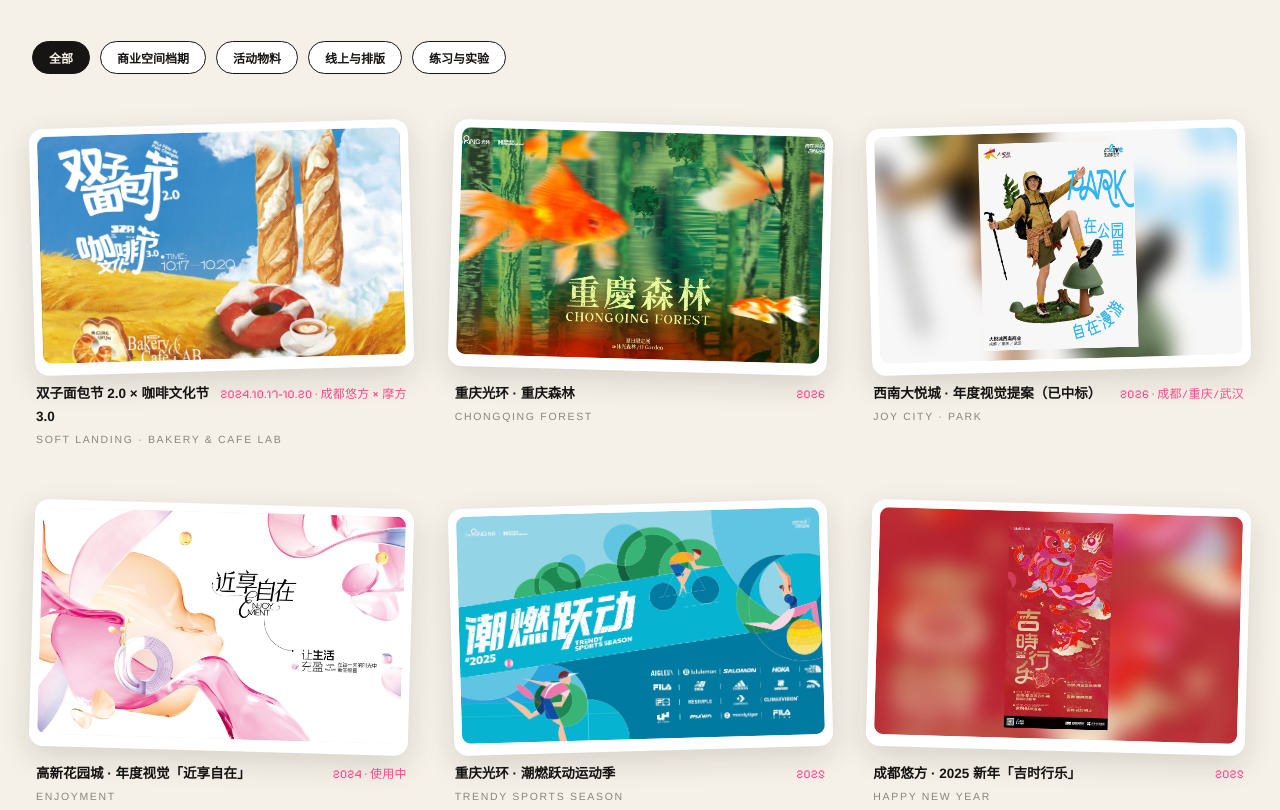
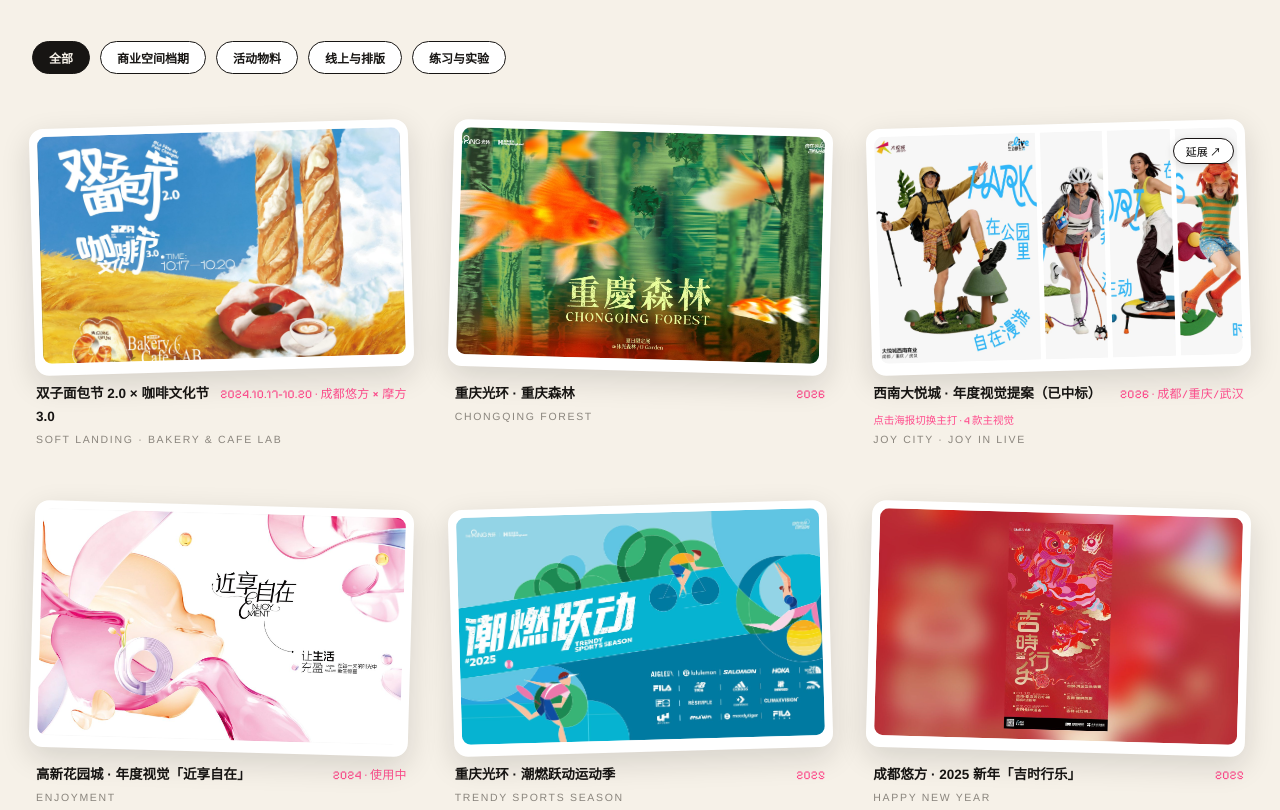
Before and after one commit to pzw5smnv64-wq/portfolio, a plain HTML site: page index.html in a window 1280 px wide. Shown: the part 887-1697 px from the top of the page. Drawn offline with Linux system fonts and the light colour scheme; a web font is replaced by a local one.

Commit message:
swjoy: 4 KV posters side-by-side card with click-to-switch

```diff
--- a/index.html
+++ b/index.html
@@ -105,7 +105,7 @@
   .grid{display:grid;grid-template-columns:repeat(3,1fr);gap:56px 40px;}
   @media(max-width:900px){.grid{grid-template-columns:repeat(2,1fr);}}
   @media(max-width:560px){.grid{grid-template-columns:1fr;}}
-  .card{cursor:pointer;animation:fadeUp .55s ease both;}
+  .card{cursor:pointer;animation:fadeUp .55s ease both;min-width:0;}
   @keyframes fadeUp{from{opacity:0;transform:translateY(20px);}to{opacity:1;transform:none;}}
   .card.hidden{display:none;}
   .card .sticker{padding:8px 8px 12px;transition:transform .35s;}
@@ -117,6 +117,14 @@
   .card-cap .t{font-weight:600;font-size:13.5px;}
   .card-cap .y{font-family:var(--pixel);font-size:12px;color:var(--pink);white-space:nowrap;}
   .card-en{padding:2px 4px 0;font-size:10.5px;color:#8a857d;letter-spacing:.16em;text-transform:uppercase;}
+  .kvrow{display:flex;gap:5px;aspect-ratio:16/10;border-radius:9px;overflow:hidden;width:100%;}
+  .kvrow img{flex:1 1 0;width:0;min-width:0;height:100%;object-fit:cover;border-radius:0;transition:flex .5s cubic-bezier(.6,0,.3,1);}
+  .kvrow img.on{flex:2.6;}
+  .kv-hint{padding:6px 4px 0;font-size:10.5px;color:var(--pink);font-family:var(--pixel);}
+  .kv-more{position:absolute;top:14px;right:14px;z-index:2;background:#fff;border:1.5px solid #171313;border-radius:999px;
+    padding:4px 12px;font-family:var(--pixel);font-size:11px;cursor:pointer;box-shadow:0 2px 8px rgba(23,21,19,.15);transition:transform .2s;}
+  .kv-more:hover{transform:scale(1.08);}
+  .card{position:relative;}
 
   /* ---------- lightbox ---------- */
   .lightbox{position:fixed;inset:0;z-index:200;display:none;background:rgba(246,241,232,.96);backdrop-filter:blur(8px);}
@@ -292,10 +300,11 @@ const works = [
     imgs:["assets/forest-final.jpg","assets/cq-forest-spot.jpg","assets/cq-forest-online.jpg"]
   },
   {
-    title:"西南大悦城 · 年度视觉提案（已中标）", en:"JOY CITY · PARK", cat:"kv", cover:"assets/swjoy-wide.jpg",
-    desc:"大悦城西南商业（成都/重庆/武汉）年度视觉提案并成功中标：主题「PARK 在公园里 自在漫游」——把城市青年的松弛感搬进公园，真人摄影 × 手写笔刷字体 × 3D 蘑菇装置，延展上新季册页、高德地图联名海报、道旗与户外海报系统。",
-    tags:["年度视觉","提案中标","延展系统"], year:"2026 · 成都/重庆/武汉",
-    imgs:["assets/swjoy-main.jpg","assets/swjoy-new.jpg","assets/swjoy-amap.jpg","assets/swjoy-flag.jpg","assets/swjoy-poster.jpg"]
+    title:"西南大悦城 · 年度视觉提案（已中标）", en:"JOY CITY · JOY IN LIVE", cat:"kv", cover:"assets/swjoy-kv1.jpg",
+    kvset:["assets/swjoy-kv1.jpg","assets/swjoy-kv2.jpg","assets/swjoy-kv3.jpg","assets/swjoy-kv4.jpg"],
+    desc:"大悦城西南商业（成都/重庆/武汉）年度视觉提案并成功中标：以「JOY IN LIVE 生动即生活」为总纲，四款人群主视觉并排成阵——PARK 在公园里自在漫游、PET 在奔跑中活出宠趣、SPORT 在律动中活出生动、KIDS 在陪伴里悦享时光；真人摄影 × 手写笔刷字体 × 3D 蘑菇装置，延展上新季册页、高德地图联名海报、道旗与户外海报系统。",
+    tags:["年度视觉","提案中标","人群主视觉","延展系统"], year:"2026 · 成都/重庆/武汉",
+    imgs:["assets/swjoy-kv1.jpg","assets/swjoy-kv2.jpg","assets/swjoy-kv3.jpg","assets/swjoy-kv4.jpg","assets/swjoy-main.jpg","assets/swjoy-new.jpg","assets/swjoy-amap.jpg","assets/swjoy-flag.jpg","assets/swjoy-poster.jpg"]
   },
   {
     title:"高新花园城 · 年度视觉「近享自在」", en:"ENJOYMENT", cat:"kv", cover:"assets/gxn-white.jpg",
@@ -430,11 +439,29 @@ const grid = document.getElementById("grid");
 works.forEach((w,i)=>{
   const el = document.createElement("article");
   el.className = "card"; el.dataset.cat = w.cat;
-  el.innerHTML = `
-    <div class="sticker"><img src="${w.cover}" alt="${w.title}" loading="lazy"></div>
-    <div class="card-cap"><span class="t">${w.title}</span><span class="y pixel">${w.year}</span></div>
-    <div class="card-en">${w.en}</div>`;
-  el.addEventListener("click",()=>openLb(i));
+  if(w.kvset){
+    el.innerHTML = `
+      <div class="sticker"><div class="kvrow">${w.kvset.map(s=>`<img src="${s}" alt="${w.title}" loading="lazy">`).join("")}</div></div>
+      <button class="kv-more" aria-label="查看全部">延展 ↗</button>
+      <div class="card-cap"><span class="t">${w.title}</span><span class="y pixel">${w.year}</span></div>
+      <div class="kv-hint">点击海报切换主打 · ${w.kvset.length} 款主视觉</div>
+      <div class="card-en">${w.en}</div>`;
+    let kvi = 0;
+    const row = el.querySelector(".kvrow");
+    row.addEventListener("click",e=>{
+      e.stopPropagation();
+      kvi = (kvi+1) % w.kvset.length;
+      row.querySelectorAll("img").forEach((im,k)=>im.classList.toggle("on",k===kvi));
+    });
+    row.querySelector("img").classList.add("on");
+    el.querySelector(".kv-more").addEventListener("click",e=>{e.stopPropagation();openLb(i);});
+  }else{
+    el.innerHTML = `
+      <div class="sticker"><img src="${w.cover}" alt="${w.title}" loading="lazy"></div>
+      <div class="card-cap"><span class="t">${w.title}</span><span class="y pixel">${w.year}</span></div>
+      <div class="card-en">${w.en}</div>`;
+    el.addEventListener("click",()=>openLb(i));
+  }
   grid.appendChild(el);
 });
 
```
Also changed, not shown: assets/swjoy-kv1.jpg (added), assets/swjoy-kv2.jpg (added), assets/swjoy-kv3.jpg (added), assets/swjoy-kv4.jpg (added).
